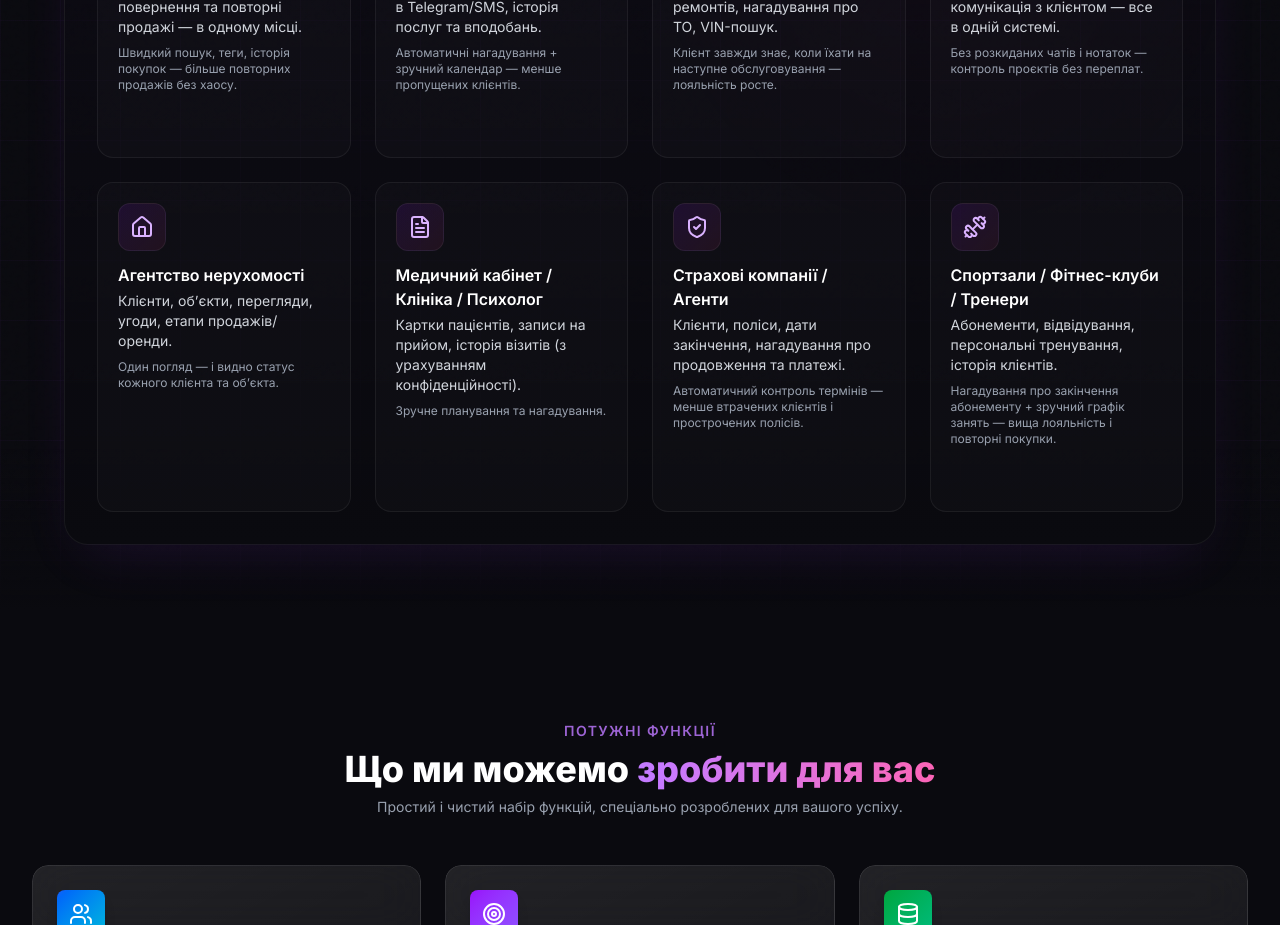
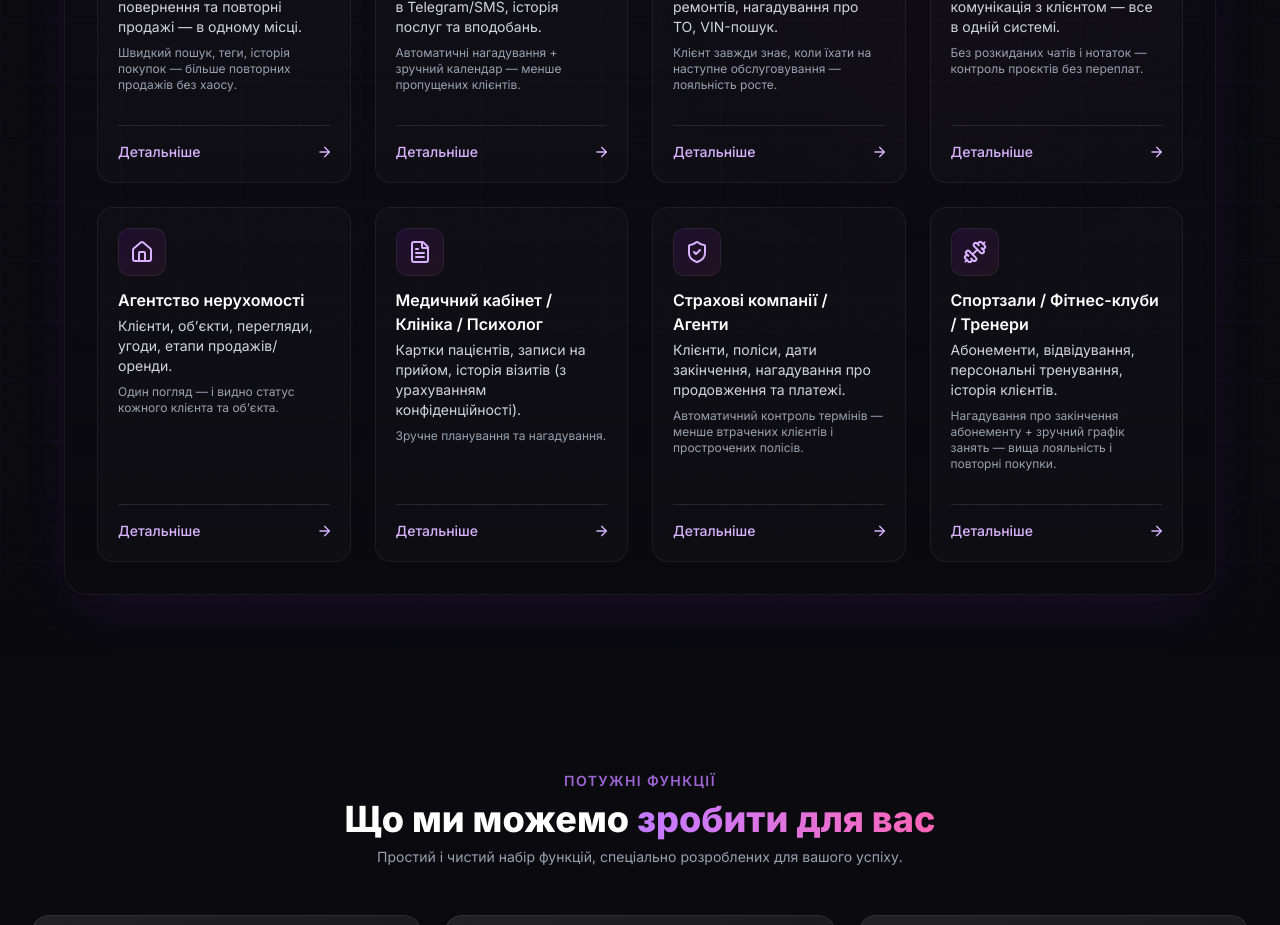
Before and after one commit to SvarogXX/flamingo-site, a Next.js app: page / in a window 1280 px wide. Shown: the part 2260-3185 px from the top of the page. Built offline with nearby package versions, Linux system fonts and the light colour scheme; no server answers.

Commit message:
Додані кнопки детальніше для категорій бізнесу

```diff
--- a/components/Audience.tsx
+++ b/components/Audience.tsx
@@ -115,7 +115,7 @@ export default function Audience() {
                   whileInView={{ opacity: 1, y: 0 }}
                   viewport={{ once: true }}
                   transition={{ delay: idx * 0.04, duration: 0.36 }}
-                  className="bg-white/[0.02] rounded-2xl p-5 border border-white/6 hover:shadow-[0_22px_80px_-30px_rgba(147,51,234,0.18)] hover:bg-white/[0.035] transition-all h-full"
+                  className="group bg-white/[0.02] rounded-2xl p-5 border border-white/6 hover:shadow-[0_22px_80px_-30px_rgba(147,51,234,0.18)] hover:bg-white/[0.035] transition-all h-full cursor-pointer"
                 >
                   <div
                     role="button"
@@ -139,10 +139,18 @@ export default function Audience() {
                       <p className="text-gray-400 text-xs mb-4">{a.detail}</p>
                     </div>
 
-                    <div className="flex items-center justify-between mt-2 opacity-0 transform translate-y-1 group-hover:opacity-100 group-hover:translate-y-0 transition-all">
-                      <span className="text-purple-300 text-sm font-medium">Деталі</span>
-                      <ArrowRight className="w-4 h-4 text-purple-300" />
-                    </div>
+                    <motion.div
+                      className="flex items-center justify-between mt-4 pt-4 border-t border-white/10"
+                      whileHover={{ x: 4 }}
+                    >
+                      <span className="text-purple-300 text-sm font-medium">Детальніше</span>
+                      <motion.div
+                        animate={{ x: [0, 4, 0] }}
+                        transition={{ duration: 1.5, repeat: Infinity }}
+                      >
+                        <ArrowRight className="w-4 h-4 text-purple-300 group-hover:text-pink-300 transition-colors" />
+                      </motion.div>
+                    </motion.div>
                   </div>
                 </motion.div>
               );
```
